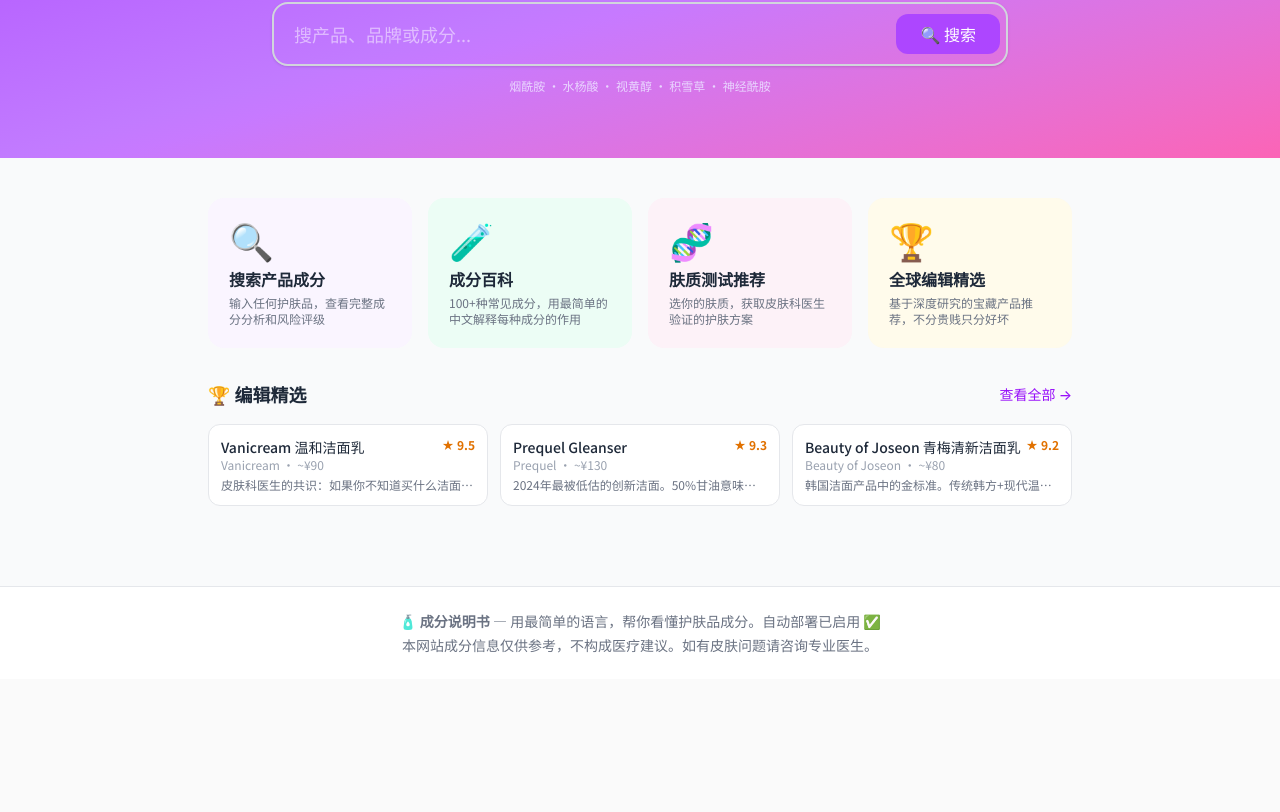
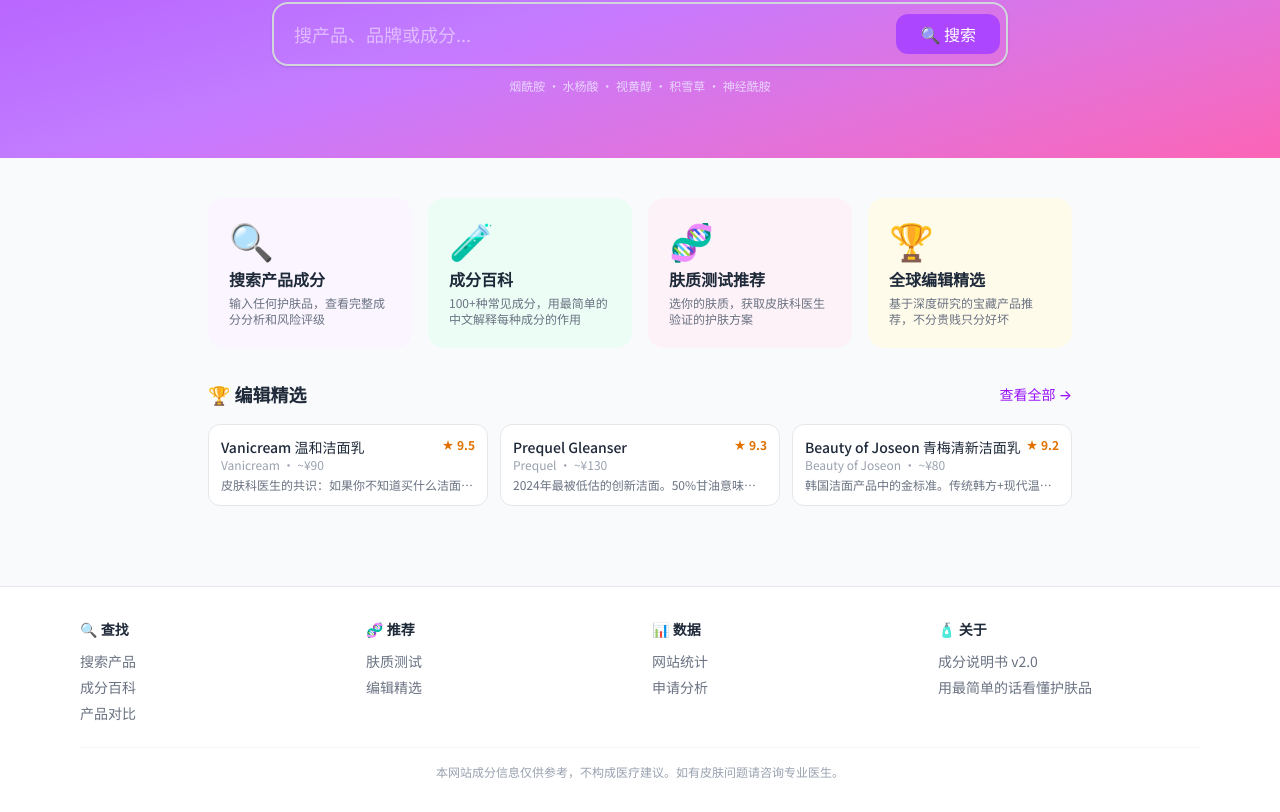
Before and after one commit to knight070507-maker/kk7, a React (Vite) app: page / in a window 1280 px wide. Shown: the part 265-1077 px from the top of the page. Before the commit the page ends 944 px from the top, so only its background shows below. Built offline with nearby package versions, Linux system fonts and the light colour scheme; no server answers.

Commit message:
品质提升: 深色模式+骨架屏+分享按钮+SEO+页脚导航

```diff
--- a/src/App.tsx
+++ b/src/App.tsx
@@ -1,5 +1,6 @@
 import { BrowserRouter, Routes, Route } from 'react-router-dom';
 import { AuthProvider } from './contexts/AuthContext';
+import { ThemeProvider } from './contexts/ThemeContext';
 import { Layout } from './components/layout/Layout';
 import { HomePage } from './pages/HomePage';
 import { SearchPage } from './pages/SearchPage';
@@ -10,11 +11,12 @@ import { RequestPage } from './pages/RequestPage';
 import { StatsPage } from './pages/StatsPage';
 import { RecommendPage } from './pages/RecommendPage';
 import { ExplorePage } from './pages/ExplorePage';
+import { ComparePage } from './pages/ComparePage';
 import { NotFoundPage } from './pages/NotFoundPage';
-import { ComparePage } from './pages/ComparePage';
 
 export default function App() {
   return (
+    <ThemeProvider>
       <AuthProvider>
         <BrowserRouter>
           <Routes>
@@ -34,5 +36,6 @@ export default function App() {
           </Routes>
         </BrowserRouter>
       </AuthProvider>
+    </ThemeProvider>
   );
 }
--- /dev/null
+++ b/src/components/common/Skeleton.tsx
@@ -0,0 +1,30 @@
+export function Skeleton({ className = '' }: { className?: string }) {
+  return <div className={`animate-pulse bg-gray-200 dark:bg-gray-700 rounded-lg ${className}`} />;
+}
+
+export function CardSkeleton() {
+  return (
+    <div className="p-4 rounded-xl border-2 border-gray-200 dark:border-gray-700">
+      <div className="flex gap-2 mb-2">
+        <Skeleton className="h-5 w-16" />
+        <Skeleton className="h-5 w-20" />
+      </div>
+      <Skeleton className="h-5 w-3/4 mb-2" />
+      <Skeleton className="h-4 w-full mb-2" />
+      <Skeleton className="h-4 w-1/2 mb-3" />
+      <div className="flex gap-3"><Skeleton className="h-3 w-12" /><Skeleton className="h-3 w-12" /><Skeleton className="h-3 w-12" /></div>
+    </div>
+  );
+}
+
+export function DetailSkeleton() {
+  return (
+    <div className="space-y-4 max-w-3xl mx-auto p-4">
+      <Skeleton className="h-4 w-20" />
+      <Skeleton className="h-8 w-2/3" />
+      <Skeleton className="h-5 w-full" />
+      <Skeleton className="h-32 w-full" />
+      <Skeleton className="h-64 w-full" />
+    </div>
+  );
+}
--- a/src/components/layout/Footer.tsx
+++ b/src/components/layout/Footer.tsx
@@ -1,13 +1,43 @@
+import { Link } from 'react-router-dom';
+
 export function Footer() {
   return (
-    <footer className="bg-white border-t border-gray-200 mt-12">
-      <div className="max-w-6xl mx-auto px-4 py-6 text-center text-sm text-gray-500">
-        <p>
-          🧴 <strong>成分说明书</strong> — 用最简单的语言，帮你看懂护肤品成分。自动部署已启用 ✅
-        </p>
-        <p className="mt-1">
-          本网站成分信息仅供参考，不构成医疗建议。如有皮肤问题请咨询专业医生。
-        </p>
+    <footer className="bg-white dark:bg-gray-900 border-t border-gray-200 dark:border-gray-800 mt-12">
+      <div className="max-w-6xl mx-auto px-4 py-8">
+        <div className="grid grid-cols-2 md:grid-cols-4 gap-6 mb-6">
+          <div>
+            <h4 className="font-semibold text-sm text-gray-800 dark:text-gray-200 mb-3">🔍 查找</h4>
+            <div className="space-y-1.5 text-sm text-gray-500 dark:text-gray-400">
+              <Link to="/search" className="block hover:text-purple-600">搜索产品</Link>
+              <Link to="/ingredients" className="block hover:text-purple-600">成分百科</Link>
+              <Link to="/compare" className="block hover:text-purple-600">产品对比</Link>
+            </div>
+          </div>
+          <div>
+            <h4 className="font-semibold text-sm text-gray-800 dark:text-gray-200 mb-3">🧬 推荐</h4>
+            <div className="space-y-1.5 text-sm text-gray-500 dark:text-gray-400">
+              <Link to="/recommend" className="block hover:text-purple-600">肤质测试</Link>
+              <Link to="/explore" className="block hover:text-purple-600">编辑精选</Link>
+            </div>
+          </div>
+          <div>
+            <h4 className="font-semibold text-sm text-gray-800 dark:text-gray-200 mb-3">📊 数据</h4>
+            <div className="space-y-1.5 text-sm text-gray-500 dark:text-gray-400">
+              <Link to="/stats" className="block hover:text-purple-600">网站统计</Link>
+              <Link to="/request" className="block hover:text-purple-600">申请分析</Link>
+            </div>
+          </div>
+          <div>
+            <h4 className="font-semibold text-sm text-gray-800 dark:text-gray-200 mb-3">🧴 关于</h4>
+            <div className="space-y-1.5 text-sm text-gray-500 dark:text-gray-400">
+              <p>成分说明书 v2.0</p>
+              <p>用最简单的话看懂护肤品</p>
+            </div>
+          </div>
+        </div>
+        <div className="text-center text-xs text-gray-400 dark:text-gray-500 pt-4 border-t border-gray-100 dark:border-gray-800">
+          <p>本网站成分信息仅供参考，不构成医疗建议。如有皮肤问题请咨询专业医生。</p>
+        </div>
       </div>
     </footer>
   );
--- a/src/components/layout/Header.tsx
+++ b/src/components/layout/Header.tsx
@@ -4,11 +4,13 @@ import { UserMenu } from '../auth/UserMenu';
 import { AuthModal } from '../auth/AuthModal';
 import { SearchAutocomplete } from '../common/SearchAutocomplete';
 import { useAuth } from '../../contexts/AuthContext';
+import { useTheme } from '../../contexts/ThemeContext';
 import { supabase } from '../../lib/supabase';
 
 export function Header() {
   const navigate = useNavigate();
   const { user } = useAuth();
+  const { theme, toggle: toggleTheme } = useTheme();
   const [showAuth, setShowAuth] = useState(false);
   const [menuOpen, setMenuOpen] = useState(false);
   const [history, setHistory] = useState<{ query: string; created_at: string }[]>([]);
@@ -23,7 +25,7 @@ export function Header() {
 
   return (
     <>
-      <header className="bg-white shadow-sm border-b border-gray-200 sticky top-0 z-50">
+      <header className="bg-white dark:bg-gray-900 shadow-sm border-b border-gray-200 dark:border-gray-800 sticky top-0 z-50">
         <div className="max-w-6xl mx-auto px-3 md:px-4 py-2.5 md:py-3 flex items-center gap-2 md:gap-4">
           {/* Mobile hamburger */}
           <button onClick={() => setMenuOpen(!menuOpen)} className="md:hidden p-1.5 text-gray-600 hover:bg-gray-100 rounded-lg">
@@ -68,6 +70,9 @@ export function Header() {
           {/* Search with autocomplete */}
           <SearchAutocomplete />
 
+          <button onClick={toggleTheme} className="p-1.5 text-sm rounded-lg hover:bg-gray-100 dark:hover:bg-gray-800 transition-colors" title="切换深色模式">
+            {theme === 'dark' ? '☀️' : '🌙'}
+          </button>
           <UserMenu onLoginClick={() => setShowAuth(true)} />
         </div>
 
--- /dev/null
+++ b/src/contexts/ThemeContext.tsx
@@ -0,0 +1,23 @@
+import { createContext, useContext, useEffect, useState } from 'react';
+
+type Theme = 'light' | 'dark';
+
+const ThemeContext = createContext<{ theme: Theme; toggle: () => void }>({ theme: 'light', toggle: () => {} });
+
+export function ThemeProvider({ children }: { children: React.ReactNode }) {
+  const [theme, setTheme] = useState<Theme>(() => {
+    try { return (localStorage.getItem('theme') as Theme) || 'light'; } catch { return 'light'; }
+  });
+
+  useEffect(() => {
+    const root = document.documentElement;
+    if (theme === 'dark') { root.classList.add('dark'); } else { root.classList.remove('dark'); }
+    localStorage.setItem('theme', theme);
+  }, [theme]);
+
+  const toggle = () => setTheme(t => t === 'light' ? 'dark' : 'light');
+
+  return <ThemeContext.Provider value={{ theme, toggle }}>{children}</ThemeContext.Provider>;
+}
+
+export const useTheme = () => useContext(ThemeContext);
--- a/src/index.css
+++ b/src/index.css
@@ -1,26 +1,51 @@
 @import "tailwindcss";
 
 @theme {
-  --color-safe: #22c55e;
-  --color-safe-bg: #f0fdf4;
-  --color-caution: #eab308;
-  --color-caution-bg: #fefce8;
-  --color-danger: #ef4444;
-  --color-danger-bg: #fef2f2;
-  --color-neutral: #9ca3af;
-  --color-neutral-bg: #f9fafb;
-  --color-primary: #8b5cf6;
-  --color-primary-dark: #7c3aed;
+  --color-safe: #22c55e; --color-safe-bg: #f0fdf4;
+  --color-caution: #eab308; --color-caution-bg: #fefce8;
+  --color-danger: #ef4444; --color-danger-bg: #fef2f2;
+  --color-neutral: #9ca3af; --color-neutral-bg: #f9fafb;
+  --color-primary: #8b5cf6; --color-primary-dark: #7c3aed;
 }
 
+/* Light mode (default) */
 body {
   margin: 0;
   font-family: 'Noto Sans SC', system-ui, -apple-system, sans-serif;
-  background: #fafafa;
-  color: #1f2937;
+  background: #fafafa; color: #1f2937;
   -webkit-font-smoothing: antialiased;
 }
+* { box-sizing: border-box; }
 
-* {
-  box-sizing: border-box;
-}
+/* Dark mode */
+.dark body { background: #0f172a; color: #e2e8f0; }
+.dark .bg-white { background-color: #1e293b; }
+.dark .bg-gray-50 { background-color: #0f172a; }
+.dark .bg-gray-100 { background-color: #1e293b; }
+.dark .bg-purple-50 { background-color: #1e1b4b; }
+.dark .bg-green-50 { background-color: #052e16; }
+.dark .bg-red-50 { background-color: #2e0505; }
+.dark .bg-yellow-50 { background-color: #2e1f05; }
+.dark .bg-blue-50 { background-color: #051a2e; }
+.dark .bg-amber-50 { background-color: #2e1f05; }
+.dark .bg-orange-50 { background-color: #2e1505; }
+.dark .bg-emerald-50 { background-color: #052e16; }
+.dark .bg-pink-50 { background-color: #2e0520; }
+.dark .bg-gradient-to-r { background-image: none; }
+.dark .text-gray-800 { color: #e2e8f0; }
+.dark .text-gray-700 { color: #cbd5e1; }
+.dark .text-gray-600 { color: #94a3b8; }
+.dark .text-gray-500 { color: #64748b; }
+.dark .text-gray-400 { color: #475569; }
+.dark .border-gray-200 { border-color: #334155; }
+.dark .border-gray-100 { border-color: #1e293b; }
+.dark .border-gray-50 { border-color: #1e293b; }
+.dark .shadow-sm { box-shadow: 0 1px 2px rgba(0,0,0,.3); }
+.dark .shadow-lg { box-shadow: 0 10px 15px rgba(0,0,0,.3); }
+.dark .hover\:bg-gray-50:hover { background-color: #1e293b; }
+.dark .hover\:bg-purple-50:hover { background-color: #1e1b4b; }
+.dark .hover\:shadow-lg:hover { box-shadow: 0 10px 15px rgba(0,0,0,.3); }
+.dark input { background: #1e293b; color: #e2e8f0; border-color: #334155; }
+.dark input::placeholder { color: #475569; }
+.dark .bg-white\/80 { background-color: rgba(30, 41, 59, .8); }
+.dark .bg-white\/50 { background-color: rgba(30, 41, 59, .5); }
--- a/src/pages/ProductDetailPage.tsx
+++ b/src/pages/ProductDetailPage.tsx
@@ -131,11 +131,19 @@ export function ProductDetailPage() {
         )}
       </div>
 
-      {/* 对比按钮 */}
-      <div className="mb-4">
+      {/* 对比 + 分享按钮 */}
+      <div className="mb-4 flex gap-2 flex-wrap">
         <button onClick={() => navigate(`/compare?a=${product.id}`)}
-          className="px-4 py-2 bg-purple-50 text-purple-600 border border-purple-200 rounded-xl hover:bg-purple-100 transition-colors text-sm font-medium">
+          className="px-4 py-2 bg-purple-50 dark:bg-purple-900/30 text-purple-600 dark:text-purple-400 border border-purple-200 dark:border-purple-800 rounded-xl hover:bg-purple-100 dark:hover:bg-purple-900/50 transition-colors text-sm font-medium">
           📊 对比其他产品
+        </button>
+        <button onClick={() => {
+          const url = window.location.href;
+          if (navigator.share) { navigator.share({ title: product.name, url }); }
+          else { navigator.clipboard.writeText(url).then(() => alert('链接已复制！')); }
+        }}
+          className="px-4 py-2 bg-gray-50 dark:bg-gray-800 text-gray-600 dark:text-gray-300 border border-gray-200 dark:border-gray-700 rounded-xl hover:bg-gray-100 dark:hover:bg-gray-700 transition-colors text-sm font-medium">
+          📤 分享
         </button>
       </div>
 
```
Also changed, not shown: index.html (+7 -1 lines). Lines whose indentation alone changed are shown as unchanged.
